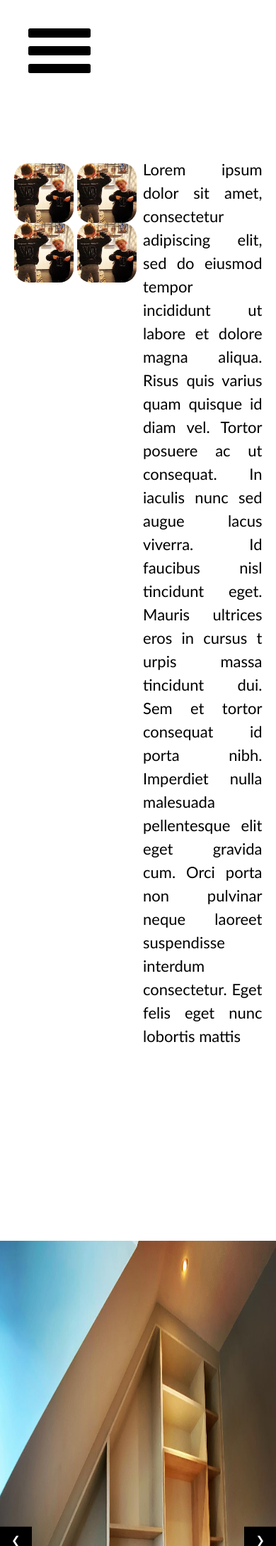
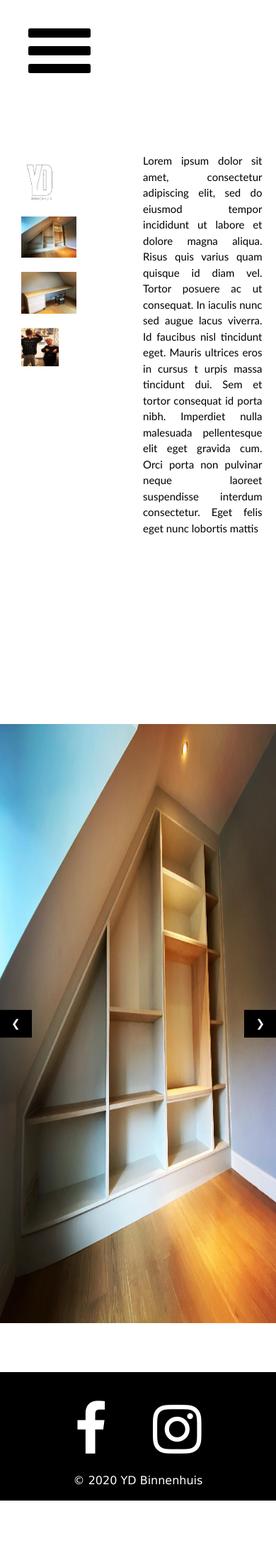
Before and after one commit to driesvd22/driesvd22.github.io, a PHP site: page / in a window 390 px wide. Shown: the top 2178 px of the page at 71% size. After the commit the page ends 2114 px from the top, so only its background shows below. Run offline with PHP 8.4, Linux system fonts and the light colour scheme.

Commit message:
polishing van al gedane delen

```diff
--- a/easyDot/easyScrollDots.css
+++ b/easyDot/easyScrollDots.css
@@ -14,7 +14,7 @@
   top: 50%;
   transform: translate(0, -50%);
   right: 20px;
-  z-index: 2;
+  z-index: 0;
 }
 .scroll-indicator-controller.indi-mobile > div span {
   display: none;
--- a/index.css
+++ b/index.css
@@ -1,3 +1,6 @@
+    html::-webkit-scrollbar {
+        display: none;
+    }
 
     .topnav {
         position: absolute;
@@ -7,9 +10,8 @@
         width: 80%;
         margin-left: 8.5%;
         border: 1px solid black;
-
+        border-top: none;
     }
-
     /* Style the links inside the navigation bar */
     .topnav a img{
         height: auto;
@@ -20,16 +22,16 @@
     }
     .topnav a {
         color: black;
-        padding: 0 2.6%;
+        padding: 0 2.5%;
         text-decoration: none;
-        font-size: 27px;
+        font-size: 25px;
         font-family: Calibri, sans-serif;
     }
 
 
     /* Change the color of links on hover */
     .topnav a:hover {
-        color: black;
+        text-decoration: underline black;
     }
 
    /* Hamburger menu */
@@ -57,14 +59,24 @@
     .foto_welkom{
         float: left;
         width: 50%;
+        height: 100%;
     }
     .foto_welkom img {
-        margin-top: 30px;
-        margin-bottom: -30px;
-        width: 48%;
-        height: auto;
-        border-radius: 20px;
+        margin-top: 20px;
+        margin-bottom: -20px;
+        max-height: 200px;
+        padding: 10px;
     }
+
+    .foto_welkom .portrait{
+        width: 42%;
+        max-width: 250px;
+    }
+    .foto_welkom .landscape{
+        width: 56%;
+        max-width: 350px;
+    }
+
 
     .tekst_welkom{
         float: right;
@@ -83,7 +95,7 @@
         width: 100%;
         height: 100%;
         background: black;
-        z-index: 1;
+        z-index: 2;
         transition: 0.5s;
     }
 
@@ -123,21 +135,38 @@
     }
 
 
-@media only screen and (max-device-width: 800px) {
+@media only screen and (max-width: 800px) {
+    .html.active, .body.active{
+        margin: 0;
+        height: 100%;
+        overflow: hidden
+    }
+    body::-webkit-scrollbar {
+            display: none;
+        }
 
-        body::-webkit-scrollbar {
-            display: none;
+        .slideshow{
+            z-index: 1;
         }
 
         .topnav{
             display: none;
         }
 
+        .welkom{
+            width: 90%;
+        }
+    .tekst_welkom{
+        font-size: 15px;
+        font-family: Calibri, sans-serif;
+        text-align: justify;
+    }
+
         .toggle{
             position: absolute;
             top: 40px;
             left: 40px;
-            z-index: 2
+            z-index: 3
         }
         .toggle a{
             text-decoration: none;
@@ -223,10 +252,6 @@
             background: white;
         }
 
-        .link-menu.active span:before, .link-menu.active span:after {
-            top: 0;
-            background: white;
-        }
 
         #nav-toggle.active span:before {
             transform: rotate(45deg);
@@ -236,10 +261,20 @@
             transform: rotate(-45deg);
         }
     }
-@media only screen and (max-width: 800px) {
+@media only screen and (max-device-width: 800px) {
+    .html.active, .body.active{
+        margin: 0;
+        height: 100%;
+        overflow: hidden
+    }
 
     body::-webkit-scrollbar {
-        display: none;
+        display:none;
+    }
+
+
+    .slideshow{
+        z-index: 1;
     }
 
     .topnav{
@@ -250,11 +285,16 @@
         width: 90%;
     }
 
+    .tekst_welkom{
+        font-size: 15px;
+        font-family: Calibri, sans-serif;
+        text-align: justify;
+    }
     .toggle{
         position: absolute;
         top: 40px;
         left: 40px;
-        z-index: 2
+        z-index: 3
     }
     .toggle a{
         text-decoration: none;
--- a/index.html
+++ b/index.html
@@ -1,5 +1,5 @@
 <!DOCTYPE html>
-<html lang="en">
+<html lang="en" class="html">
 <head>
     <meta charset="UTF-8">
     <link rel="stylesheet" href="font-awesome-4.7.0/css/font-awesome.min.css">
@@ -10,14 +10,14 @@
     <script src="index.js"></script>
     <title>YD binnenhuis</title>
 </head>
-<body>
+<body class="body">
 <!-- Hamburger menu less than 800px -->
 <div class="toggle">
     <a id="nav-toggle" href="#"><span></span></a>
 </div>
 <div class="menu">
     <ul>
-        <li><a href="#home" id="link-menu1">Home</a></li>
+        <li><a href="#home"  id="link-menu1">Home</a></li>
         <li><a href="#gallerij" id="link-menu2">Gallerij</a></li>
         <li><a href="#Socials" id="link-menu3">Socials</a></li>
         <li><a href="#Contact" id="link-menu4">Contact</a></li>
@@ -38,10 +38,10 @@
     </div>
     <div class="welkom" id="home">
         <div class="foto_welkom">
-            <img src="yd_container.jpg" alt="Foto_YD" height="250" width="250">
-            <img src="yd_container.jpg" alt="Foto_YD" height="250" width="250">
-            <img src="yd_container.jpg" alt="Foto_YD" height="250" width="250">
-            <img src="yd_container.jpg" alt="Foto_YD" height="250" width="250">
+            <img class="portrait" src="Logo.jpg" alt="Foto_YD">
+            <img class="landscape" src="Slideshow1.jpg" alt="Foto_YD">
+            <img class="landscape" src="Slideshow3.jpg" alt="Foto_YD">
+            <img class="portrait" src="yd_container.jpg" alt="Foto_YD">
         </div>
         <div class="tekst_welkom">
             <p>Lorem ipsum dolor sit amet, consectetur adipiscing elit,
@@ -88,8 +88,8 @@
         }
     </script>
     <footer class="footer">
-        <a href="https://www.facebook.com/ydbinnenhuis"><i class="fa fa-facebook"></i></a>
-        <a href="https://www.instagram.com/ydbinnenhuis/"><i class="fa fa-instagram" ></i></a>
+        <a href="https://www.facebook.com/ydbinnenhuis"><i class="fa fa-facebook" id="Socials"></i></a>
+        <a href="https://www.instagram.com/ydbinnenhuis/"><i class="fa fa-instagram" id="Contact" ></i></a>
         <p>&copy; 2020 YD Binnenhuis</p>
     </footer>
 </div>
```
Also changed, not shown: index.js (+20 -10 lines).
